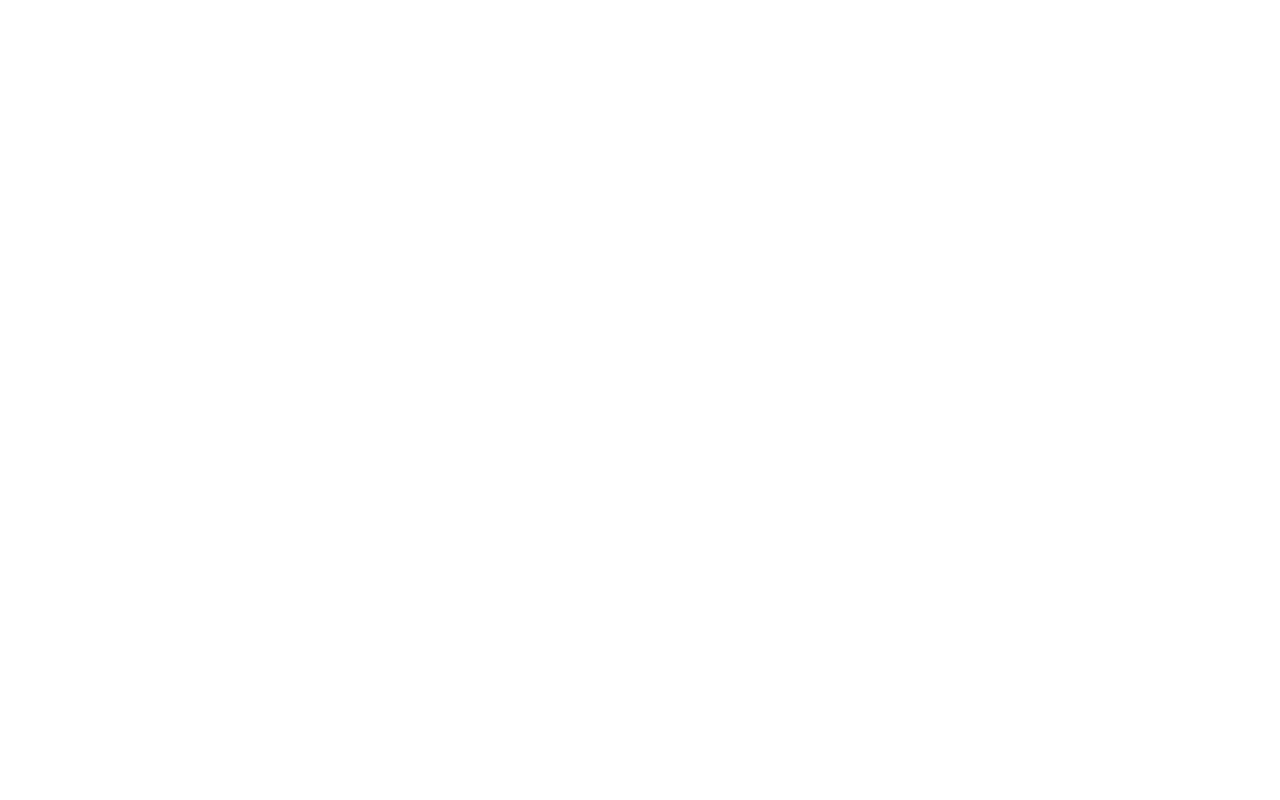
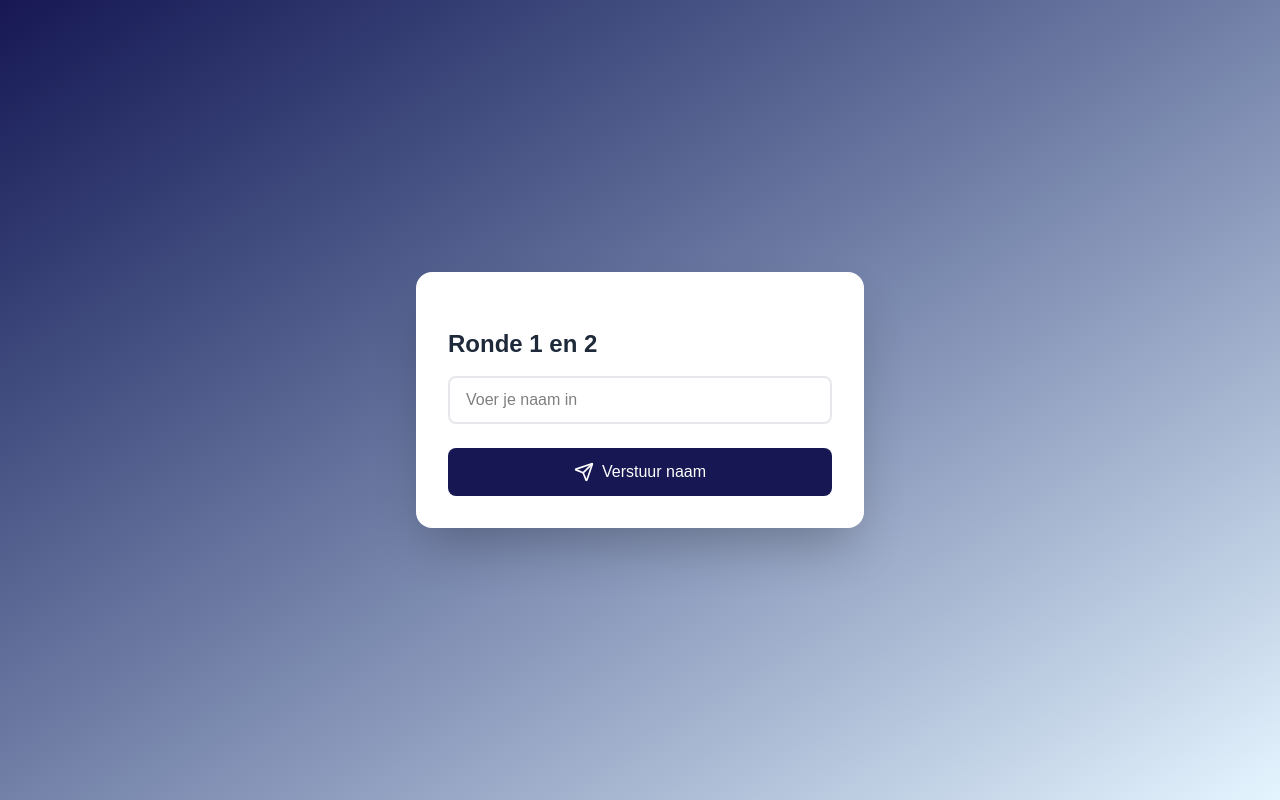
Before and after one commit to Revolte-Studentenraad/hogentCupQuestionFeedback, a plain HTML site: page index.html in a window 1280 px wide. Drawn offline with Linux system fonts and the light colour scheme; the site is published under a folder, as on GitHub Pages, so addresses that start at the root find nothing.

Commit message:
Update index.html

```diff
--- a/index.html
+++ b/index.html
@@ -6,8 +6,8 @@
     <meta name="viewport" content="width=device-width, initial-scale=1.0" />
 
     <title>Vite + React</title>
-    <script type="module" crossorigin src="/assets/index-C0feBtUb.js"></script>
-    <link rel="stylesheet" crossorigin href="/assets/index-CiRSmVfc.css">
+    <script type="module" crossorigin src="./assets/index-C0feBtUb.js"></script>
+    <link rel="stylesheet" crossorigin href="./assets/index-CiRSmVfc.css">
   </head>
   <body>
     <div id="root"></div>
```
